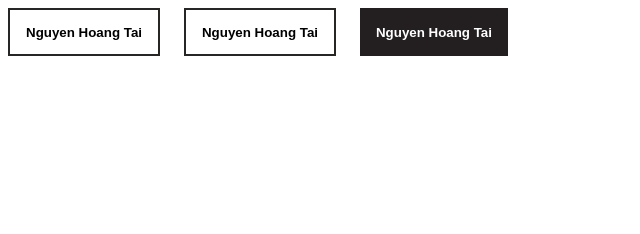
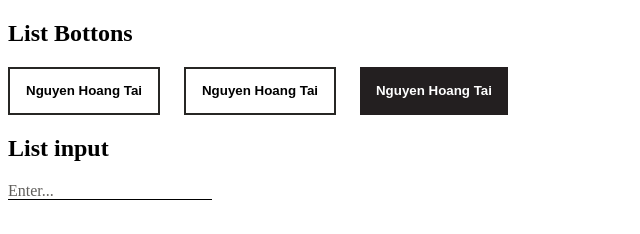
Before and after one commit to thannong123zero/LibraryCSS, a plain HTML site: page index.html in a window 1280 px wide. Shown: the whole page, without its empty margins (0-640 px from the left). Drawn offline with Linux system fonts and the light colour scheme.

Commit message:
add input

```diff
--- a/index.html
+++ b/index.html
@@ -6,12 +6,21 @@
     <meta name="viewport" content="width=device-width, initial-scale=1.0">
     <title>Document</title>
     <link rel="stylesheet" href="./button.css">
+    <link rel="stylesheet" href="./input.css">
 </head>
 <body>
+    <h2>List Bottons</h2>
     <div class="listBT">
           <button class="btn">Nguyen Hoang Tai</button>
           <button class="btn-underLine"><span class="support-underLine">Nguyen Hoang Tai</span></button>
           <button class="btn-background-gradient">Nguyen Hoang Tai</button>
     </div>
+    <h2>List input</h2>
+    <div class="listInput">
+        <div class="input-floating">
+            <input type="text" class="support-floating-lables custom-input" required>
+            <span class="floating-lables">Enter...</span>
+        </div>
+    </div>
 </body>
 </html>
--- /dev/null
+++ b/input.css
@@ -0,0 +1,34 @@
+.listInput{
+
+}
+.input-floating{
+    position: relative;
+}
+.custom-input{
+    width: 200px;
+    border: none;
+    border-bottom: 1px solid #000;
+}
+.custom-input:focus{
+    outline: none;
+    border-bottom: 1px solid;
+    border-image: linear-gradient(136.66deg, #926936 -9.13%, #FFDA9A 92.54%)1 !important;
+}
+.support-floating-lables{
+    display: block;
+    z-index: 1;
+}
+.floating-lables {
+
+    position: absolute;
+    left: 0;
+    top: 0;
+    color: #615F5C;
+    font-size: 16px;
+    transition: 0.3s all;
+}
+.support-floating-lables:focus ~ .floating-lables,
+.support-floating-lables:valid ~ .floating-lables{
+    top: -18px;
+    font-size: 12px;
+}
```
